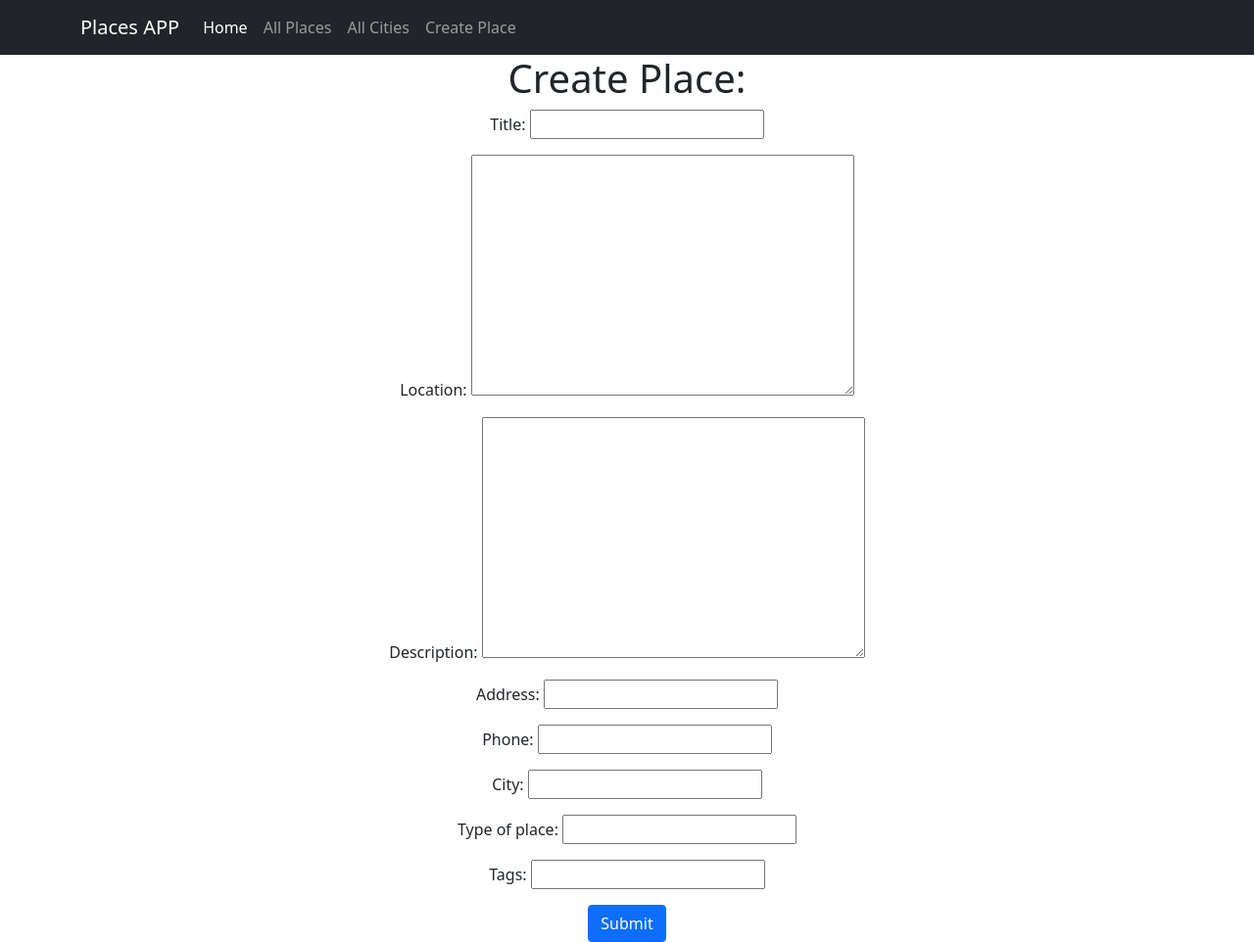
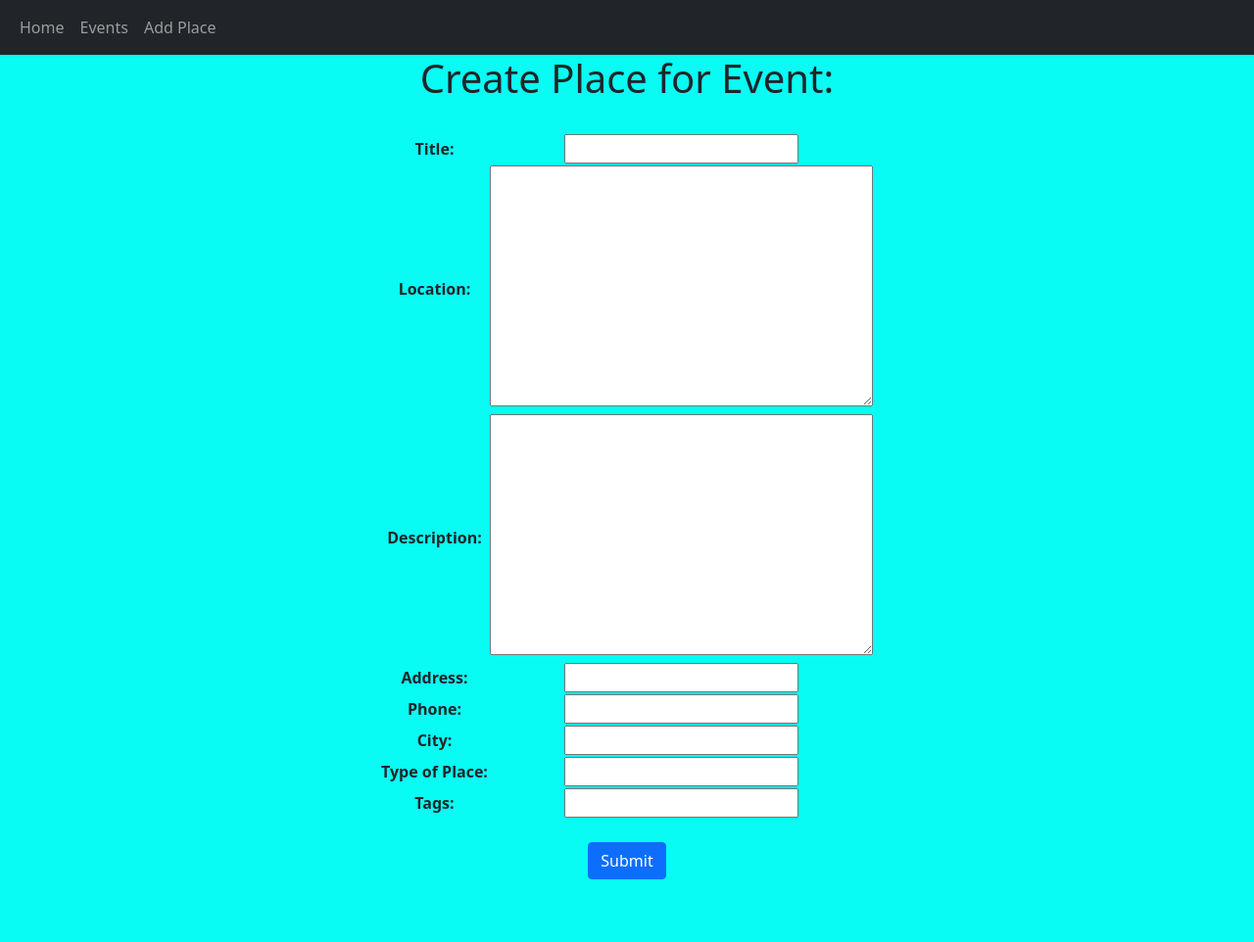
Before and after one commit to rahul-20-mangal/Event-App, a Django app: page /place/add_place/ in a window 1280 px wide. Shown: the whole page at 98% size. After the commit the page ends 898 px from the top, so only its background shows below. Run offline with Django 3.2, Linux system fonts and the light colour scheme.

Commit message:
Add Styling

```diff
--- /dev/null
+++ b/event/templates/base.html
@@ -0,0 +1,90 @@
+<!doctype html>
+<html lang="en">
+
+<head>
+    <!-- Required meta tags -->
+    <meta charset="utf-8">
+    <meta name="viewport" content="width=device-width, initial-scale=1">
+
+    <!-- Bootstrap CSS -->
+    <link href="https://cdn.jsdelivr.net/npm/bootstrap@5.0.0-beta3/dist/css/bootstrap.min.css" rel="stylesheet"
+        integrity="sha384-eOJMYsd53ii+scO/bJGFsiCZc+5NDVN2yr8+0RDqr0Ql0h+rP48ckxlpbzKgwra6" crossorigin="anonymous">
+
+    {% block title %}<title>Event App</title>{% endblock %}
+</head>
+
+<body>
+
+    <div class="conatiner">
+        <nav class="navbar navbar-expand-lg navbar-dark bg-dark">
+            <div class="container-fluid">
+                <!-- <a class="navbar-brand" href="">Events</a> -->
+                <button class="navbar-toggler" type="button" data-bs-toggle="collapse"
+                    data-bs-target="#navbarSupportedContent" aria-controls="navbarSupportedContent"
+                    aria-expanded="false" aria-label="Toggle navigation">
+                    <span class="navbar-toggler-icon"></span>
+                </button>
+                <div class="collapse navbar-collapse" id="navbarSupportedContent">
+                    <ul class="navbar-nav me-auto mb-2 mb-lg-0">
+
+                        <li class="nav-item">
+                            <a class="nav-link" aria-current="page" href="{% url 'event:index' %}">Home</a>
+                        </li>
+
+                        <li class="nav-item">
+                            <a class="nav-link" href="{% url 'event:all-events' %}">Events</a>
+                        </li>
+
+                        <li class="nav-item">
+                            <a class="nav-link" href="{% url 'spot:add-place' %}">Add Place</a>
+                        </li>
+
+                        <!-- <li class="nav-item dropdown">
+                            <a class="nav-link dropdown-toggle" href="#" id="navbarDropdown" role="button"
+                                data-bs-toggle="dropdown" aria-expanded="false">
+                                Dropdown
+                            </a>
+                            <ul class="dropdown-menu" aria-labelledby="navbarDropdown">
+                                <li><a class="dropdown-item" href="#">Action</a></li>
+                                <li><a class="dropdown-item" href="#">Another action</a></li>
+                                <li>
+                                    <hr class="dropdown-divider">
+                                </li>
+                                <li><a class="dropdown-item" href="#">Something else here</a></li>
+                            </ul>
+                        </li> -->
+
+                        <!-- <li class="nav-item">
+                            <a class="nav-link disabled" href="#" tabindex="-1" aria-disabled="true">Disabled</a>
+                        </li> -->
+
+                    </ul>
+
+                    <!-- <form class="d-flex">
+                        <input class="form-control me-2" type="search" placeholder="Search" aria-label="Search">
+                        <button class="btn btn-outline-success" type="submit">Search</button>
+                    </form> -->
+
+                </div>
+            </div>
+        </nav>
+    </div>
+
+    <div style="background-color: #08fcf4;">{% block content %}{% endblock %}</div>
+
+
+    <!-- Optional JavaScript; choose one of the two! -->
+
+    <!-- Option 1: Bootstrap Bundle with Popper -->
+    <script src="https://cdn.jsdelivr.net/npm/bootstrap@5.0.0-beta3/dist/js/bootstrap.bundle.min.js"
+        integrity="sha384-JEW9xMcG8R+pH31jmWH6WWP0WintQrMb4s7ZOdauHnUtxwoG2vI5DkLtS3qm9Ekf"
+        crossorigin="anonymous"></script>
+
+    <!-- Option 2: Separate Popper and Bootstrap JS -->
+    <!--
+    <script src="https://cdn.jsdelivr.net/npm/@popperjs/core@2.9.1/dist/umd/popper.min.js" integrity="sha384-SR1sx49pcuLnqZUnnPwx6FCym0wLsk5JZuNx2bPPENzswTNFaQU1RDvt3wT4gWFG" crossorigin="anonymous"></script>
+    <script src="https://cdn.jsdelivr.net/npm/bootstrap@5.0.0-beta3/dist/js/bootstrap.min.js" integrity="sha384-j0CNLUeiqtyaRmlzUHCPZ+Gy5fQu0dQ6eZ/xAww941Ai1SxSY+0EQqNXNE6DZiVc" crossorigin="anonymous"></script>
+    -->
+</body>
+
+</html>
--- a/spot/templates/spot/add_place.html
+++ b/spot/templates/spot/add_place.html
@@ -1,13 +1,50 @@
-{% extends "base_generic.html" %}
+{% extends "base.html" %}
 
 {% block content %}
-<div class="container"  style="text-align:center">
-    <h1>Create Place: </h1>
 
+<div class="conatiner" style="text-align: center;">
+    <h1>Create Place for Event: </h1>
+    <br>
     <form method="post">
         {% csrf_token %}
-        {{ form.as_p }}
+        <table style="margin: auto;">
+            <tr>
+                <th>Title: </th>
+                <td>{{form.title}}</td>
+            </tr>
+            <tr>
+                <th>Location: </th>
+                <td>{{form.location}}</td>
+            </tr>
+            <tr>
+                <th>Description: </th>
+                <td>{{form.description}}</td>
+            </tr>
+            <tr>
+                <th>Address: </th>
+                <td>{{form.address}}</td>
+            </tr>
+            <tr>
+                <th>Phone: </th>
+                <td>{{form.phone}}</td>
+            </tr>
+            <tr>
+                <th>City: </th>
+                <td>{{form.city}}</td>
+            </tr>
+            <tr>
+                <th>Type of Place: </th>
+                <td>{{form.type_of_place}}</td>
+            </tr>
+            <tr>
+                <th>Tags: </th>
+                <td>{{form.tags}}</td>
+            </tr>
+        </table>
+        <br>
         <button type="submit" class="btn btn-primary">Submit</button>
     </form>
+    <br>
 </div>
+
 {% endblock %}
--- a/spot/views.py
+++ b/spot/views.py
@@ -29,7 +29,7 @@ def add_place(request):
         if form.is_valid():
             place = form.save(commit=False)
             place.save()
-            return redirect('spot:list-place')
+            return redirect('event:index')
     else:
         form = PlaceForm()
 
```
Also changed, not shown: event/templates/event/event_detail.html (+9 -0 lines), event/templates/event/event_list.html (+9 -0 lines), event/templates/event/index.html (+11 -1 lines).
